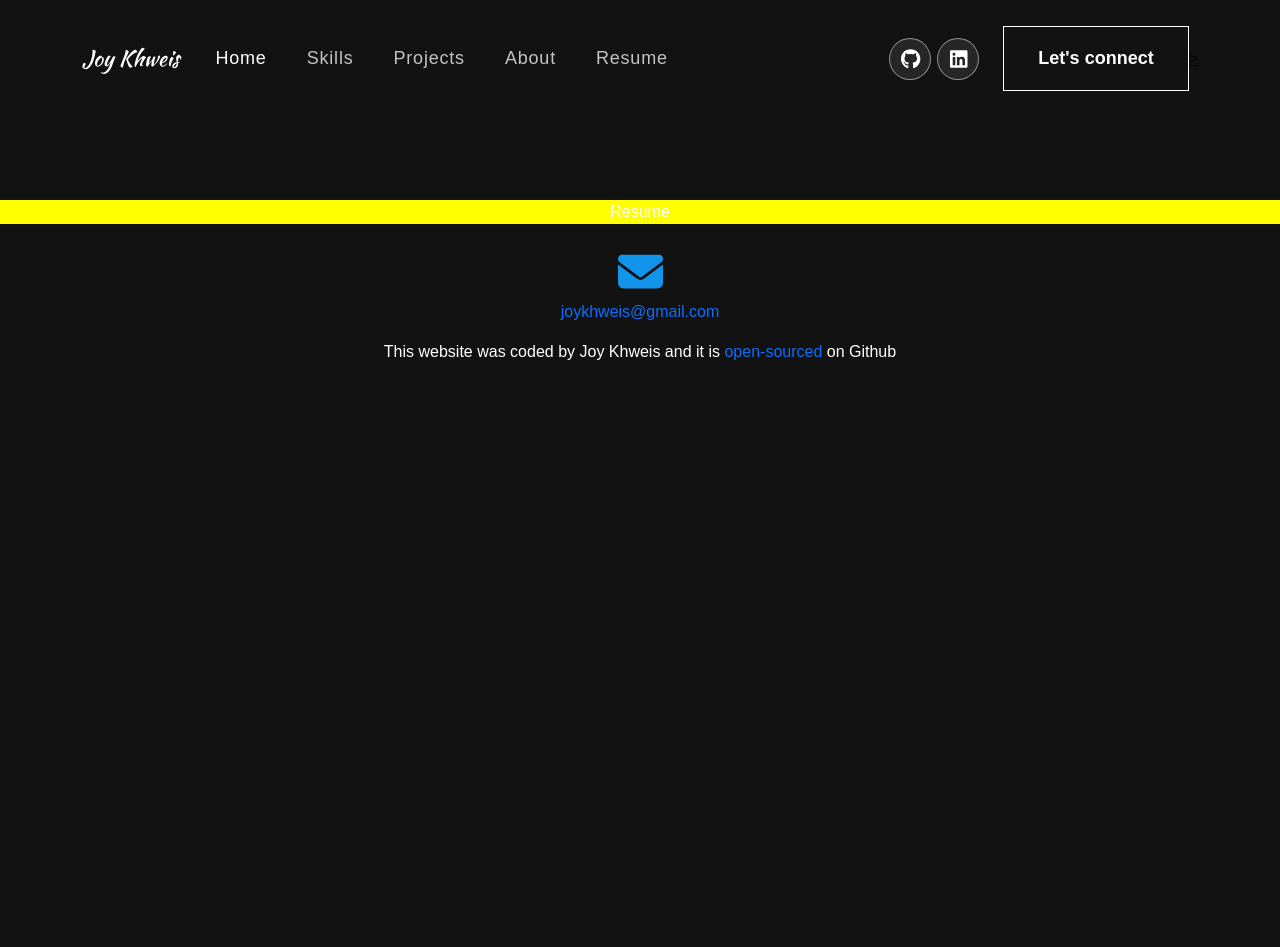
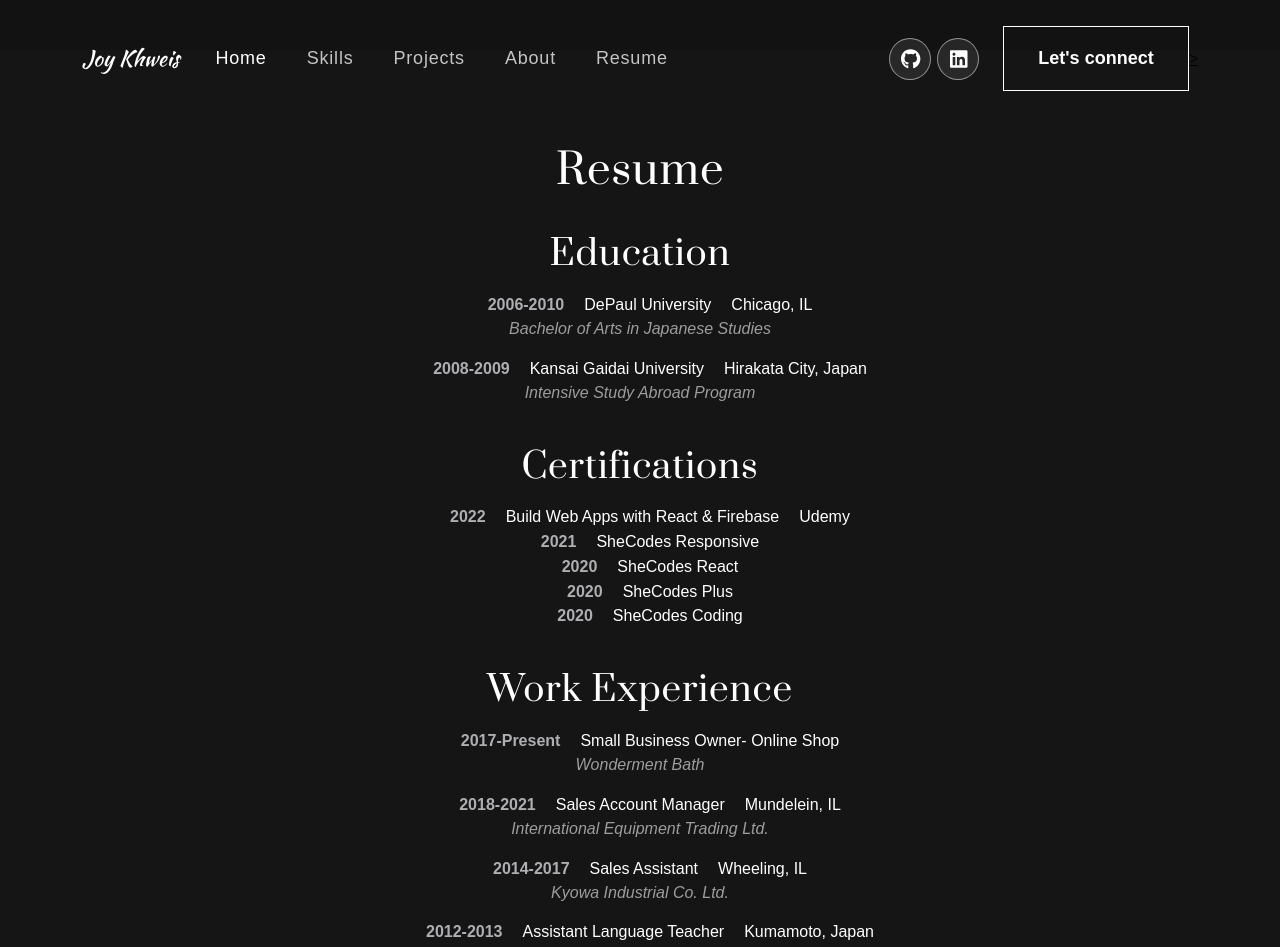
Before and after one commit to Jkhweis/portfolio-react, a React (Create React App) app: page /resume in a window 1280 px wide. Shown: the top 947 px of the page. Before the commit the page ends 800 px from the top, so only its background shows below. Built offline with nearby package versions, Linux system fonts and the light colour scheme; a web font is replaced by a local one.

Commit message:
Add Resume Section

```diff
--- a/src/App.css
+++ b/src/App.css
@@ -64,3 +64,24 @@
   text-decoration: none;
   font-size: 16px;
 }
+
+.programmer {
+  animation: updown 8s linear infinite;
+  max-width: 100px;
+  border-radius: 20px;
+}
+
+@keyframes updown {
+  0% {
+    transform: translateY(-20px);
+  }
+  50% {
+    transform: translateY(20px);
+  }
+  100% {
+    transform: translateY(-20px);
+  }
+}
+.txt-rotate > .wrap {
+  border-right: 0.08em solid #666;
+}
--- a/src/comps/Banner.css
+++ b/src/comps/Banner.css
@@ -24,6 +24,15 @@
 .banner h1 {
   font-size: 65px;
   font-weight: 700;
+  letter-spacing: 0.8px;
+  line-height: 1;
+  margin-bottom: 20px;
+  display: block;
+}
+
+.banner h2 {
+  font-size: 35px;
+  font-weight: 600;
   letter-spacing: 0.8px;
   line-height: 1;
   margin-bottom: 20px;
--- a/src/comps/Contact.js
+++ b/src/comps/Contact.js
@@ -1,4 +1,6 @@
 import { Container } from 'react-bootstrap';
+
+//styles & icons
 import { FontAwesomeIcon } from '@fortawesome/react-fontawesome';
 import { faEnvelope } from '@fortawesome/free-solid-svg-icons';
 
@@ -14,6 +16,7 @@
         >
           <div>
             <FontAwesomeIcon icon={faEnvelope} className="email-icon" />
+
             <p>joykhweis@gmail.com</p>
           </div>
         </a>
--- a/src/comps/ProjectCard.js
+++ b/src/comps/ProjectCard.js
@@ -15,7 +15,7 @@
           <span>{description}</span>
           <div>
             <a href={href} target="_blank" alt="project-links">
-              <Button variant="dark" className="project-btn">
+              <Button variant="light" className="project-btn">
                 <ArrowRightCircle size={25} />
               </Button>
             </a>
--- a/src/pages/About.css
+++ b/src/pages/About.css
@@ -40,24 +40,3 @@
   list-style-position: inside;
   text-align: left;
 }
-
-.about img {
-  animation: updown 10s linear infinite;
-  max-width: 300px;
-  border-radius: 30px;
-}
-
-@keyframes updown {
-  0% {
-    transform: translateY(-20px);
-  }
-  50% {
-    transform: translateY(20px);
-  }
-  100% {
-    transform: translateY(-20px);
-  }
-}
-.txt-rotate > .wrap {
-  border-right: 0.08em solid #666;
-}
--- a/src/pages/About.js
+++ b/src/pages/About.js
@@ -6,26 +6,26 @@
 export default function About() {
   return (
     <section className="about" id="about">
-      <Container fluid>
+      <Container>
         <Row>
-          <Col xs={12} md={5} xl={7}>
+          <Col xs={12} md={5} xl={6}>
             <h2>{`About Me`}</h2>
             <span className="tagline">
               <p>
-                Hello! I am a self-taught Junior React Developer with a passion
-                for creativity and clean code. I discovered my love of coding
-                during the pandemic when I signed up for a SheCodes course. From
-                there, I completed all available SheCodes courses in JavaScript,
-                React, and Responsive. I also completed Shaun Pelling's (The Net
-                Ninja) Udemy Course on React and Firebase which helped me to
-                further hone my skills. I have since been building my own
-                projects in React. I am currently looking to gain more
-                experience under the wing of senior developers and am seeking
-                apprenticeship or work opportunities.
+                Hello! I am a self-taught React Developer with a passion for
+                creative thinking and clean code. I discovered my love of coding
+                during the pandemic in 2020 when I signed up for a SheCodes
+                course. After that, I completed all SheCodes courses in
+                JavaScript, React, and Responsive. I also completed Shaun
+                Pelling's (The Net Ninja) Udemy Course on React and Firebase. I
+                have started building my own projects in React to further hone
+                my skills. I am looking to gain more experience under the wing
+                of senior developers and am currently seeking apprenticeship or
+                work opportunities.
               </p>
             </span>
           </Col>
-          <Col xs={12} md={5} xl={7}>
+          <Col xs={12} md={5} xl={6}>
             <h2>{`Skills`}</h2>
             <span className="tagline">
               <p>
@@ -40,9 +40,9 @@
                   <li>Bootstrap</li>
                   <li>HTML5</li>
                   <li>CSS3</li>
+                  <br />
+                  <br />
                 </ul>
-                <br />
-                <br />
               </p>
             </span>
           </Col>
--- a/src/pages/Resume.css
+++ b/src/pages/Resume.css
@@ -1,4 +1,54 @@
-.resume-section {
-  margin-top: 200px;
-  background: yellow;
+/* Resume CSS */
+
+@import url('https://fonts.googleapis.com/css2?family=Prata&display=swap');
+
+.resume {
+  background-color: #151515;
+  padding: 100px;
+  margin-top: 50px;
 }
+
+.resume h1 {
+  font-size: 42px;
+  font-weight: 500;
+  letter-spacing: 0.8px;
+  line-height: 1;
+  margin-bottom: 20px;
+  display: block;
+  font-family: 'Prata', serif;
+}
+
+.resume h2 {
+  font-size: 35px;
+  font-weight: 400;
+  letter-spacing: 0.8px;
+  line-height: 1;
+  margin-top: 45px;
+  margin-bottom: 20px;
+  display: block;
+  font-family: 'Prata', serif;
+}
+
+.parent {
+  text-align: center;
+}
+
+.child {
+  display: inline-block;
+  vertical-align: middle;
+  margin-left: 20px;
+}
+
+.child-year {
+  display: inline-block;
+  vertical-align: middle;
+  margin-left: 20px;
+  color: #afafb3;
+  font-weight: bold;
+}
+
+.resume p {
+  margin-bottom: 15px;
+  font-style: italic;
+  color: #9d9da0;
+}
--- a/src/pages/Resume.js
+++ b/src/pages/Resume.js
@@ -1,5 +1,78 @@
 import './Resume.css';
+import { Container, Row, Col } from 'react-bootstrap';
 
 export default function Resume() {
-  return <div className="resume-section">Resume</div>;
+  return (
+    <section className="resume" id="resume">
+      <Container>
+        <h1>Resume</h1>
+        <h2>Education</h2>
+        <div className="parent">
+          <div className="child-year">2006-2010</div>
+          <div className="child">DePaul University</div>
+          <div className="child">Chicago, IL</div>
+        </div>
+        <p>Bachelor of Arts in Japanese Studies</p>
+        <div className="parent">
+          <div className="child-year">2008-2009</div>
+          <div className="child">Kansai Gaidai University</div>
+          <div className="child">Hirakata City, Japan</div>
+        </div>
+        <p>Intensive Study Abroad Program</p>
+        <h2>Certifications</h2>
+        <div className="parent">
+          <div className="child-year">2022</div>
+          <div className="child">Build Web Apps with React & Firebase</div>
+          <div className="child">Udemy</div>
+        </div>
+        <div className="parent">
+          <div className="child-year">2021</div>
+          <div className="child">SheCodes Responsive</div>
+        </div>
+        <div className="parent">
+          <div className="child-year">2020</div>
+          <div className="child">SheCodes React</div>
+        </div>
+        <div className="parent">
+          <div className="child-year">2020</div>
+          <div className="child">SheCodes Plus</div>
+        </div>
+        <div className="parent">
+          <div className="child-year">2020</div>
+          <div className="child">SheCodes Coding</div>
+        </div>
+
+        <h2>Work Experience</h2>
+        <div className="parent">
+          <div className="child-year">2017-Present</div>
+          <div className="child">Small Business Owner- Online Shop</div>
+          <p>Wonderment Bath</p>
+        </div>
+        <div className="parent">
+          <div className="child-year">2018-2021</div>
+          <div className="child">Sales Account Manager</div>
+          <div className="child">Mundelein, IL</div>
+          <p>International Equipment Trading Ltd.</p>
+        </div>
+        <div className="parent">
+          <div className="child-year">2014-2017</div>
+          <div className="child">Sales Assistant</div>
+          <div className="child">Wheeling, IL</div>
+          <p>Kyowa Industrial Co. Ltd.</p>
+        </div>
+        <div className="parent">
+          <div className="child-year">2012-2013</div>
+          <div className="child">Assistant Language Teacher</div>
+          <div className="child">Kumamoto, Japan</div>
+          <p>Japan Exchange and Teaching Program (JET)</p>
+        </div>
+        <div className="parent">
+          <div className="child-year">2010-2012</div>
+          <div className="child">Operations Team Lead</div>
+          <div className="child">Northbrook, IL</div>
+          <p>Teavana</p>
+        </div>
+      </Container>
+    </section>
+  );
 }
```
Also changed, not shown: src/images/laptop.jpg (deleted).
